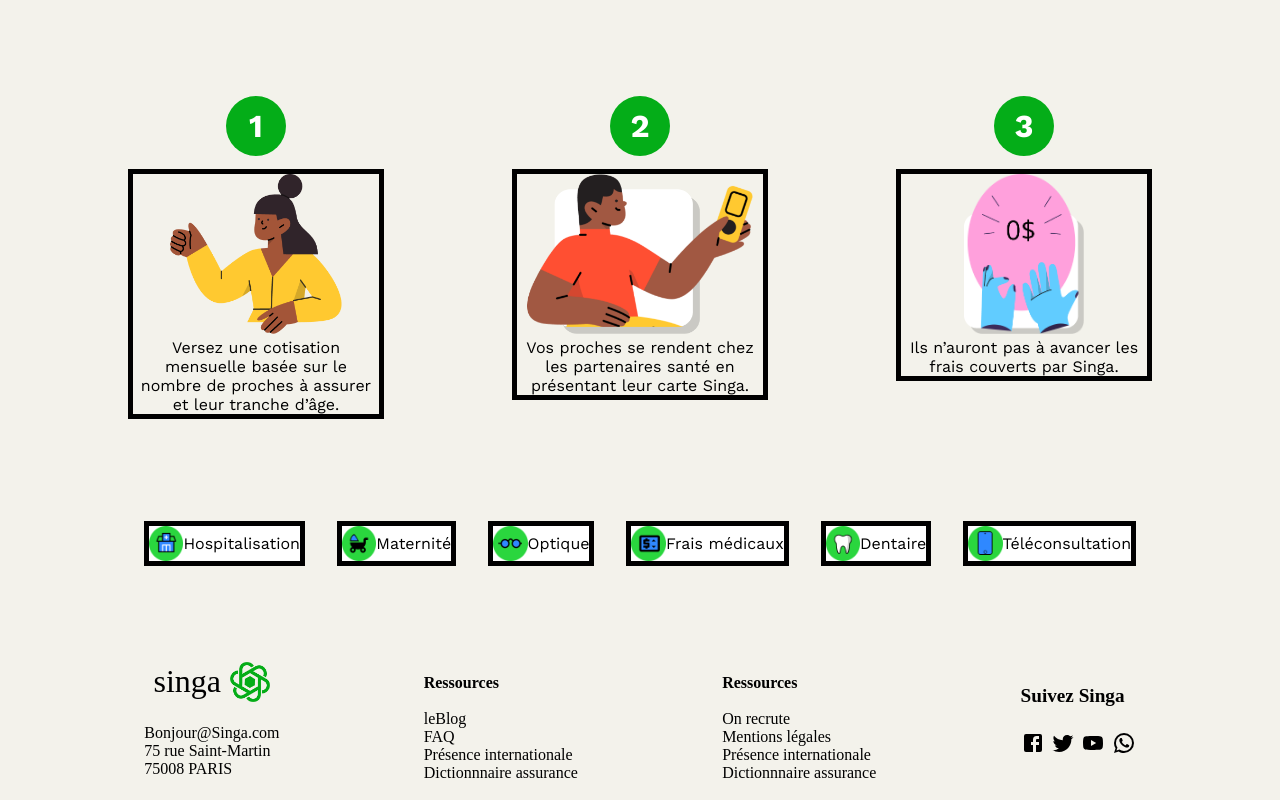
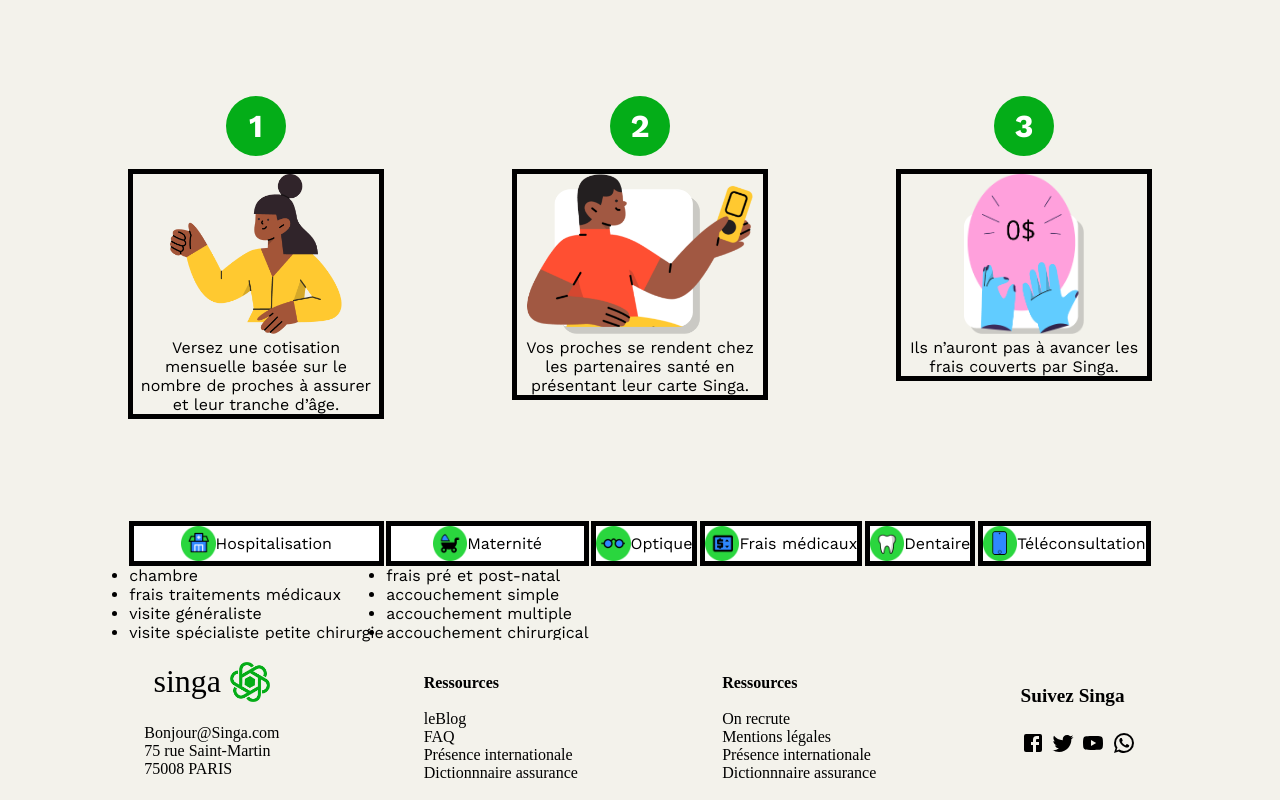
Before and after one commit to WildCodeSchool/paris-0921-project3-my-singa-assurance, a React (Vite) app: page / in a window 1280 px wide. Shown: the part 2256-3056 px from the top of the page. Built offline with nearby package versions, Linux system fonts and the light colour scheme.

Commit message:
fixed jsx ConceptButton

```diff
--- a/src/components/ConceptButtons.jsx
+++ b/src/components/ConceptButtons.jsx
@@ -8,7 +8,7 @@ const ConceptButtons = ({ icone, title, arg }) => {
         <img src={icone} alt="icone" />
         <div>{title}</div>
       </div>
-      <div className={style.arg}>{arg}</div>
+      <ul className={style.ulConceptBtn}>{arg && arg.map((element) => <li key={element}>{element}</li>)}</ul>
     </div>
   );
 };
```
